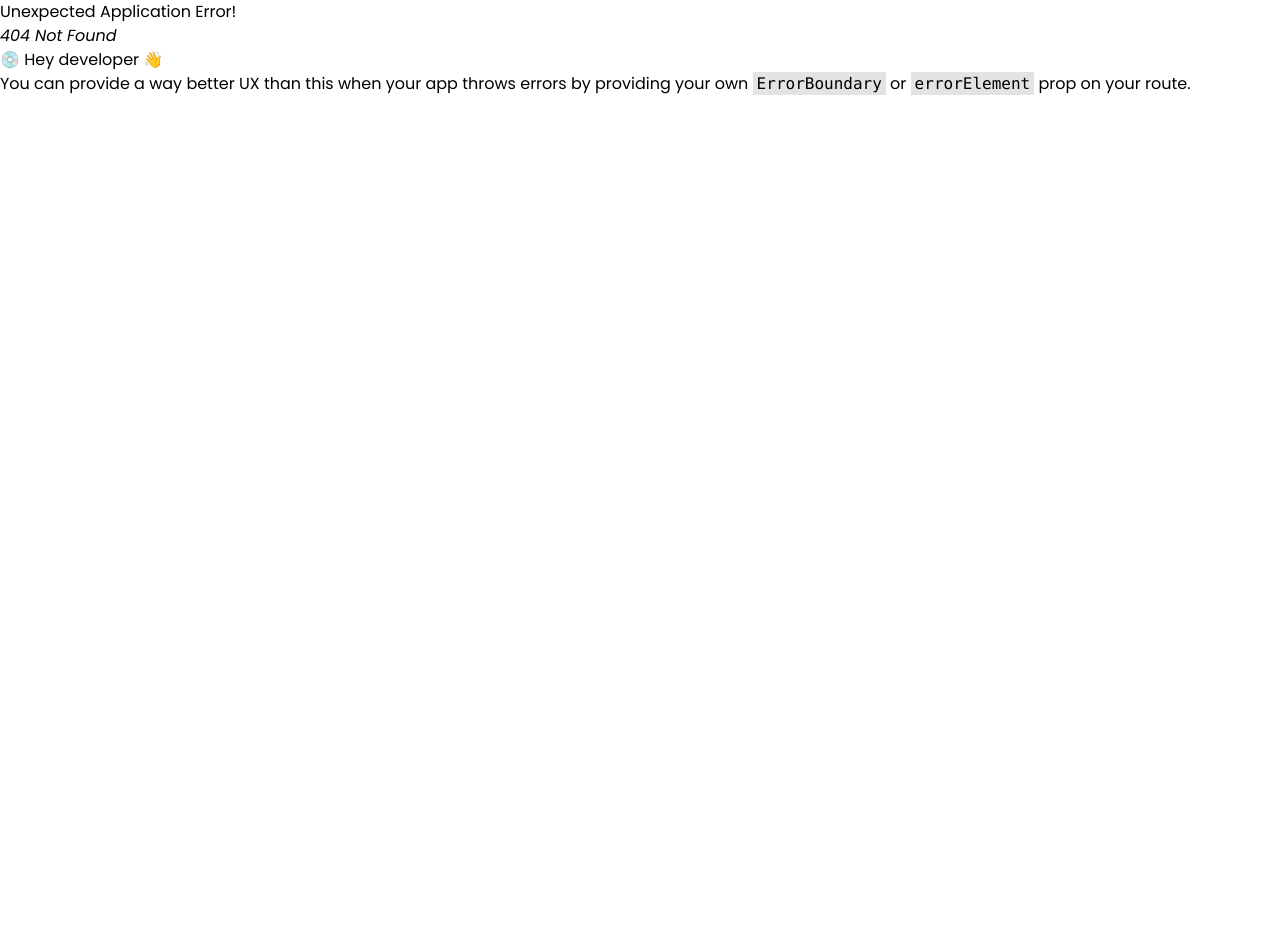
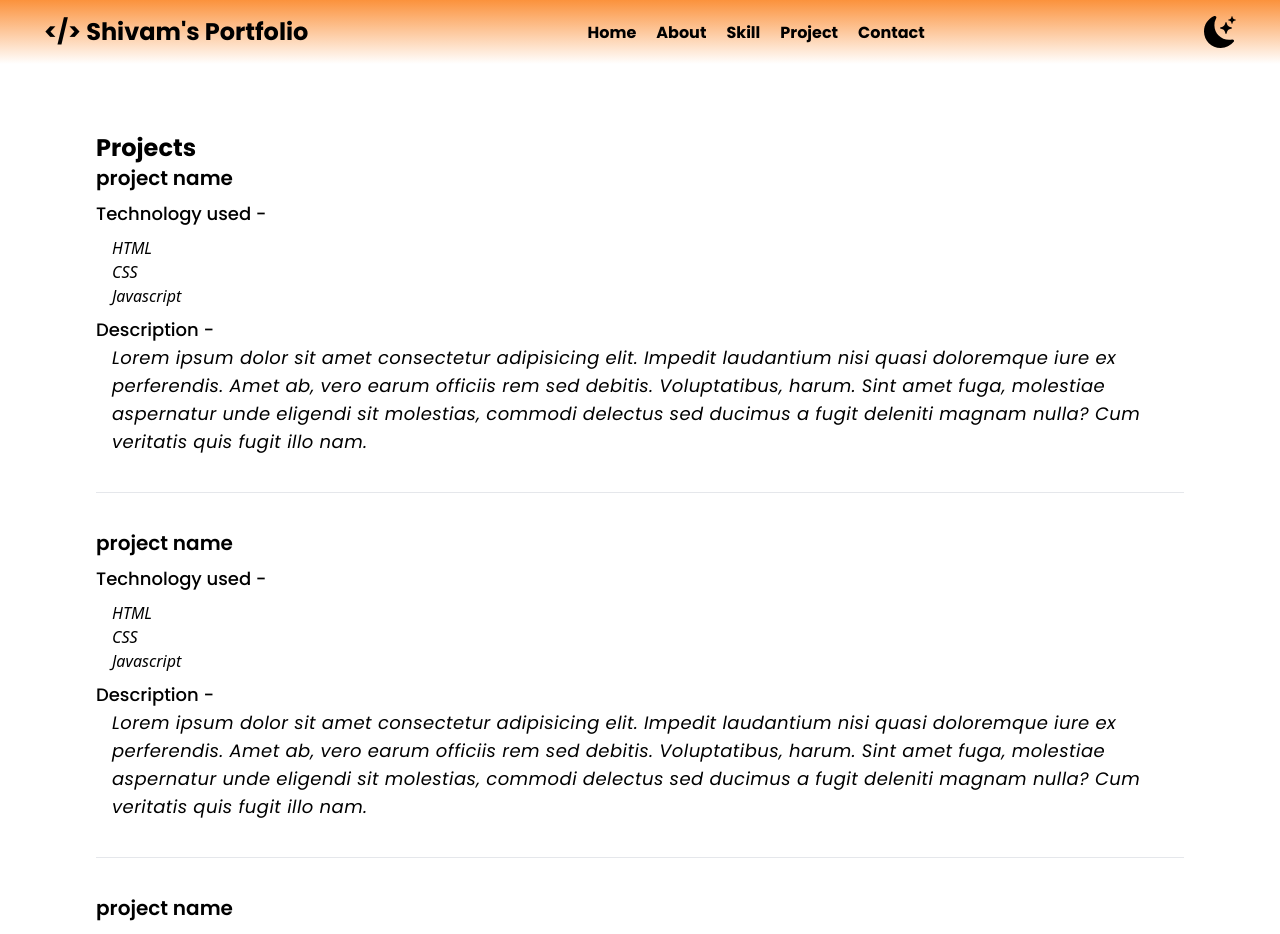
Before and after one commit to ShivamVashishthaa/Js-01-Portfolio, a React (Vite) app: page /project in a window 1280 px wide. Before the commit this address had no page. Shown: the top 934 px of the page. Before the commit the page ends 800 px from the top, so only its background shows below. Built offline with nearby package versions, Linux system fonts and the light colour scheme; a web font is replaced by a local one.

Commit message:
project-component-added

```diff
--- a/src/Components/Body/Hero_Section.jsx
+++ b/src/Components/Body/Hero_Section.jsx
@@ -30,7 +30,7 @@ function Hero_Section() {
         </h1>
         <span className='font-bold text-xl md:text-2xl' ref={el}></span>
         <br />
-        <p className='leading-7 tracking-wide mt-2 md:text-xl'>
+        <p className='leading-7 tracking-wide mt-2 md:text-xl overflow-y-auto'>
           A Full Stack Java Developer, Skilled in both front-end and back-end development, proficient in Java, Spring, SpringBoot and related frameworks. Can design, develop, and maintain complex web applications, ensuring seamless user experiences and robust server-side functionality. Expertise includes database management, RESTful APIs, and agile methodologies for delivering scalable solutions.
         </p>
         <Link href="#" className='inline-block bg-orange-400 rounded p-2 text-white hover:text-black mt-4'>Download CV</Link>
--- /dev/null
+++ b/src/Components/Body/Projects.jsx
@@ -0,0 +1,83 @@
+import React from 'react'
+
+function Projects() {
+    return (
+        <section className='w-full h-auto px-5 md:gap-20 md:px-16 lg:px-24 lg:py-12'>
+            <h2 className='text-xl font-bold md:text-2xl'>Projects</h2>
+            <div className='flex flex-col justify-between gap-2'>
+                <h3 className='text-lg font-semibold md:text-xl'>project name</h3>
+                <p className='text-base font-medium md:text-lg'>Technology used -</p>
+                <ul className='px-4 text-base'>
+                    <li><em>HTML</em></li>
+                    <li><em>CSS</em></li>
+                    <li><em>Javascript</em></li>
+                </ul>
+                <div>
+                    <p className='text-base font-medium md:text-lg'>Description -</p>
+                    <p className='px-4 md:text-lg'><em className='leading-6 tracking-wide'>Lorem ipsum dolor sit amet consectetur adipisicing elit. Impedit laudantium nisi quasi doloremque iure ex perferendis. Amet ab, vero earum officiis rem sed debitis. Voluptatibus, harum. Sint amet fuga, molestiae aspernatur unde eligendi sit molestias, commodi delectus sed ducimus a fugit deleniti magnam nulla? Cum veritatis quis fugit illo nam.</em></p>
+                </div>
+            </div>
+            <hr className='my-9' />
+            <div className='flex flex-col justify-between gap-2'>
+                <h3 className='text-lg font-semibold md:text-xl'>project name</h3>
+                <p className='text-base font-medium md:text-lg'>Technology used -</p>
+                <ul className='px-4 text-base'>
+                    <li><em>HTML</em></li>
+                    <li><em>CSS</em></li>
+                    <li><em>Javascript</em></li>
+                </ul>
+                <div>
+                    <p className='text-base font-medium md:text-lg'>Description -</p>
+                    <p className='px-4 md:text-lg'><em className='leading-6 tracking-wide'>Lorem ipsum dolor sit amet consectetur adipisicing elit. Impedit laudantium nisi quasi doloremque iure ex perferendis. Amet ab, vero earum officiis rem sed debitis. Voluptatibus, harum. Sint amet fuga, molestiae aspernatur unde eligendi sit molestias, commodi delectus sed ducimus a fugit deleniti magnam nulla? Cum veritatis quis fugit illo nam.</em></p>
+                </div>
+            </div>
+            <hr className='my-9' />
+            <div className='flex flex-col justify-between gap-2'>
+                <h3 className='text-lg font-semibold md:text-xl'>project name</h3>
+                <p className='text-base font-medium md:text-lg'>Technology used -</p>
+                <ul className='px-4 text-base'>
+                    <li><em>HTML</em></li>
+                    <li><em>CSS</em></li>
+                    <li><em>Javascript</em></li>
+                </ul>
+                <div>
+                    <p className='text-base font-medium md:text-lg'>Description -</p>
+                    <p className='px-4 md:text-lg'><em className='leading-6 tracking-wide'>Lorem ipsum dolor sit amet consectetur adipisicing elit. Impedit laudantium nisi quasi doloremque iure ex perferendis. Amet ab, vero earum officiis rem sed debitis. Voluptatibus, harum. Sint amet fuga, molestiae aspernatur unde eligendi sit molestias, commodi delectus sed ducimus a fugit deleniti magnam nulla? Cum veritatis quis fugit illo nam.</em></p>
+                </div>
+            </div>
+            <hr className='my-9' />
+            <div className='flex flex-col justify-between gap-2'>
+                <h3 className='text-lg font-semibold md:text-xl'>project name</h3>
+                <p className='text-base font-medium md:text-lg'>Technology used -</p>
+                <ul className='px-4 text-base'>
+                    <li><em>HTML</em></li>
+                    <li><em>CSS</em></li>
+                    <li><em>Javascript</em></li>
+                </ul>
+                <div>
+                    <p className='text-base font-medium md:text-lg'>Description -</p>
+                    <p className='px-4 md:text-lg'><em className='leading-6 tracking-wide'>Lorem ipsum dolor sit amet consectetur adipisicing elit. Impedit laudantium nisi quasi doloremque iure ex perferendis. Amet ab, vero earum officiis rem sed debitis. Voluptatibus, harum. Sint amet fuga, molestiae aspernatur unde eligendi sit molestias, commodi delectus sed ducimus a fugit deleniti magnam nulla? Cum veritatis quis fugit illo nam.</em></p>
+                </div>
+            </div>
+            <hr className='my-9' />
+            <div className='flex flex-col justify-between gap-2'>
+                <h3 className='text-lg font-semibold md:text-xl'>project name</h3>
+                <p className='text-base font-medium md:text-lg'>Technology used -</p>
+                <ul className='px-4 text-base'>
+                    <li><em>HTML</em></li>
+                    <li><em>CSS</em></li>
+                    <li><em>Javascript</em></li>
+                </ul>
+                <div>
+                    <p className='text-base font-medium md:text-lg'>Description -</p>
+                    <p className='px-4 md:text-lg'><em className='leading-6 tracking-wide'>Lorem ipsum dolor sit amet consectetur adipisicing elit. Impedit laudantium nisi quasi doloremque iure ex perferendis. Amet ab, vero earum officiis rem sed debitis. Voluptatibus, harum. Sint amet fuga, molestiae aspernatur unde eligendi sit molestias, commodi delectus sed ducimus a fugit deleniti magnam nulla? Cum veritatis quis fugit illo nam.</em></p>
+                </div>
+            </div>
+            <hr className='my-9' />
+
+
+        </section>
+    )
+}
+
+export default Projects
--- a/src/Components/Footer/Footer.jsx
+++ b/src/Components/Footer/Footer.jsx
@@ -3,7 +3,7 @@ import { Link } from 'react-router-dom'
 
 function Footer() {
   return (
-    <footer className='grid grid-cols-1 px-5 py-5 bg-gradient-to-b from-white to-orange-400 md:grid-cols-2'>
+    <footer className='grid grid-cols-1 w-full px-5 py-5 bg-gradient-to-b from-white to-orange-400 md:grid-cols-2 align-text-bottom bottom-0'>
       <div className='order-2 flex flex-col justify-center items-center md:order-1'>
         <div className=''>
           <a className='font-bold text-xl md:text-2xl' href="#">&lt;/&gt; Shivam's Portfolio</a>
--- a/src/Components/Header/Header.jsx
+++ b/src/Components/Header/Header.jsx
@@ -13,7 +13,7 @@ function Header() {
           <li className='' ><Link className='inline-block hover:scale-105 hover:text-orange-950' to="/">Home</Link></li>
           <li className='' ><Link className='inline-block hover:scale-105 hover:text-orange-950' to="about">About</Link></li>
           <li className='' ><Link className='inline-block hover:scale-105 hover:text-orange-950' to="skills">Skill</Link></li>
-          <li className='' ><Link className='inline-block hover:scale-105 hover:text-orange-950' to="#">Project</Link></li>
+          <li className='' ><Link className='inline-block hover:scale-105 hover:text-orange-950' to="project">Project</Link></li>
           <li className='' ><Link className='inline-block hover:scale-105 hover:text-orange-950' to="contact">Contact</Link></li>
         </ul>
       </nav>
--- a/src/main.jsx
+++ b/src/main.jsx
@@ -7,6 +7,7 @@ import Hero_Section from './Components/Body/Hero_Section.jsx'
 import About from './Components/Body/About.jsx'
 import Skills from './Components/Body/Skills.jsx'
 import Contact from './Components/Body/Contact.jsx'
+import Projects from './Components/Body/Projects.jsx'
 
 
 const route = createBrowserRouter(
@@ -16,6 +17,7 @@ const route = createBrowserRouter(
       <Route path='about' element={<About/>}/>
       <Route path='skills' element={<Skills/>}/>
       <Route path='contact' element={<Contact/>}/>
+      <Route path='project' element={<Projects/>}/>
     </Route>
   )
 )
```
